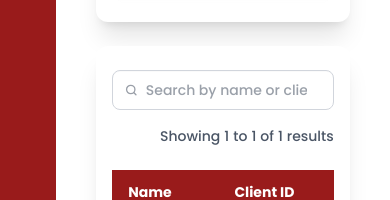
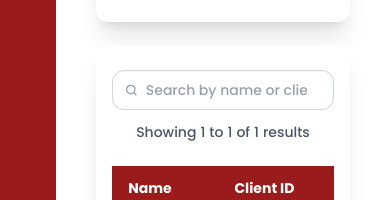
Before and after one commit to efondo-aaronkyle/Identity-Provider-and-One-Portal, a React (Vite) app: page /idp/app-client in a window 390 px wide. Shown: the part 402-602 px from the top of the page. Built offline with nearby package versions, Linux system fonts and the light colour scheme.

Commit message:
fix search bar

```diff
--- a/src/features/idp/components/app-client/ConnectedAppClientCard.jsx
+++ b/src/features/idp/components/app-client/ConnectedAppClientCard.jsx
@@ -8,8 +8,8 @@ export default function ConnectedAppClientCard({ clients, totalResults, itemsPer
 
     return (
         <AppClientCard title="Connected App Clients">
-            <div className="grid grid-cols-1 md:grid    -cols-2 gap-4 mb-4">
-                <label className="input rounded-lg flex items-center gap-2 bg-transparent border border-gray-300 text-gray-700 w-full focus-within:ring-1 focus-within:ring-red-500 focus-within:border-red-500">
+            <div className="flex flex-col gap-3 mb-4 sm:flex-row sm:items-center sm:justify-between">
+                <label className="input max-w-xl rounded-xl flex items-center gap-2 bg-transparent border border-gray-300 text-gray-700 w-full focus-within:ring-1 focus-within:ring-red-500 focus-within:border-red-500">
                     <svg className="h-[1em] opacity-50" xmlns="http://www.w3.org/2000/svg" viewBox="0 0 24 24">
                         <g strokeLinejoin="round" strokeLinecap="round" strokeWidth="2.5" fill="none" stroke="currentColor" className="w-6">
                         <circle cx="11" cy="11" r="8"></circle>
@@ -18,7 +18,7 @@ export default function ConnectedAppClientCard({ clients, totalResults, itemsPer
                     </svg>
                     <input type="search" value={search} placeholder="Search by name or client ID..." className="grow bg-transparent" onChange={(e) => setSearch(e.target.value)} />
                 </label>
-                <div className="flex items-center justify-end text-sm text-gray-600">
+                <div className="flex items-center justify-center lg:justify-end text-sm text-gray-600">
                     Showing <span className="mx-1">{start}</span> to
                     <span className="mx-1">{end}</span> of
                     <span className="mx-1">{totalResults}</span> results
```
